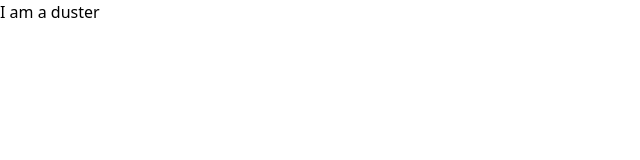
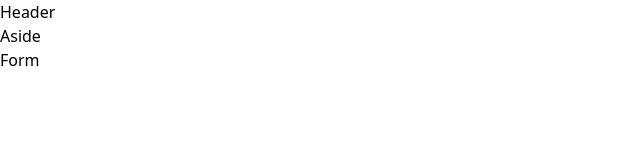
Before and after one commit to HarshGit1824/Untitled.UI, a React (Vite) app: page / in a window 1280 px wide. Shown: the top 160 px of the page, without its empty margins (0-640 px from the left). Built offline with nearby package versions, Linux system fonts and the light colour scheme.

Commit message:
Layout done

```diff
--- a/package.json
+++ b/package.json
@@ -10,6 +10,7 @@
     "preview": "vite preview"
   },
   "dependencies": {
+    "@tabler/icons-react": "^3.24.0",
     "react": "^18.3.1",
     "react-dom": "^18.3.1"
   },
--- /dev/null
+++ b/src/components/Aside.jsx
@@ -0,0 +1,11 @@
+import React from 'react'
+
+const Aside = () => {
+  return (
+    <div>
+      Aside
+    </div>
+  )
+}
+
+export default Aside
--- /dev/null
+++ b/src/components/Form.jsx
@@ -0,0 +1,11 @@
+import React from 'react'
+
+const Form = () => {
+  return (
+    <div>
+      Form
+    </div>
+  )
+}
+
+export default Form
--- /dev/null
+++ b/src/components/Header.jsx
@@ -0,0 +1,11 @@
+import React from 'react'
+
+const Header = () => {
+  return (
+    <div>
+      Header
+    </div>
+  )
+}
+
+export default Header
--- a/src/main.jsx
+++ b/src/main.jsx
@@ -1,19 +1,23 @@
 import React from "react";
 import { createRoot } from "react-dom/client";
 import "./index.css";
+import Home from "./pages/Home";
+
 
 const appEl = document.querySelector("#app");
 const root = createRoot(appEl);
 root.render(
   <React.StrictMode>
-    <Duster />{" "}
+    <Home/>
   </React.StrictMode>,
 );
 
-function Duster() {
-  return (
-    <h1 className="cursor-pointer text-3xl font-bold text-zinc-900 underline hover:text-red-700 md:text-4xl">
-      I am a duster
-    </h1>
-  );
-}
+// function Duster() {
+//   return (
+//     <h1 className="cursor-pointer text-3xl font-bold text-zinc-900 underline hover:text-red-700 md:text-4xl">
+//       I am a duster
+//       <IconBrandGithub />
+//       <IconBrandLinkedin />
+//     </h1>
+//   );
+// }
--- /dev/null
+++ b/src/pages/Home.jsx
@@ -0,0 +1,16 @@
+import React from 'react'
+import Header from '../components/Header'
+import Aside from '../components/Aside'
+import Form from '../components/Form'
+
+const Home = () => {
+  return (
+    <div>
+      <Header/>
+      <Aside/>
+      <Form/>
+    </div>
+  )
+}
+
+export default Home
```
Also changed, not shown: 1 other file (tests, documents, lock files or other folders).
